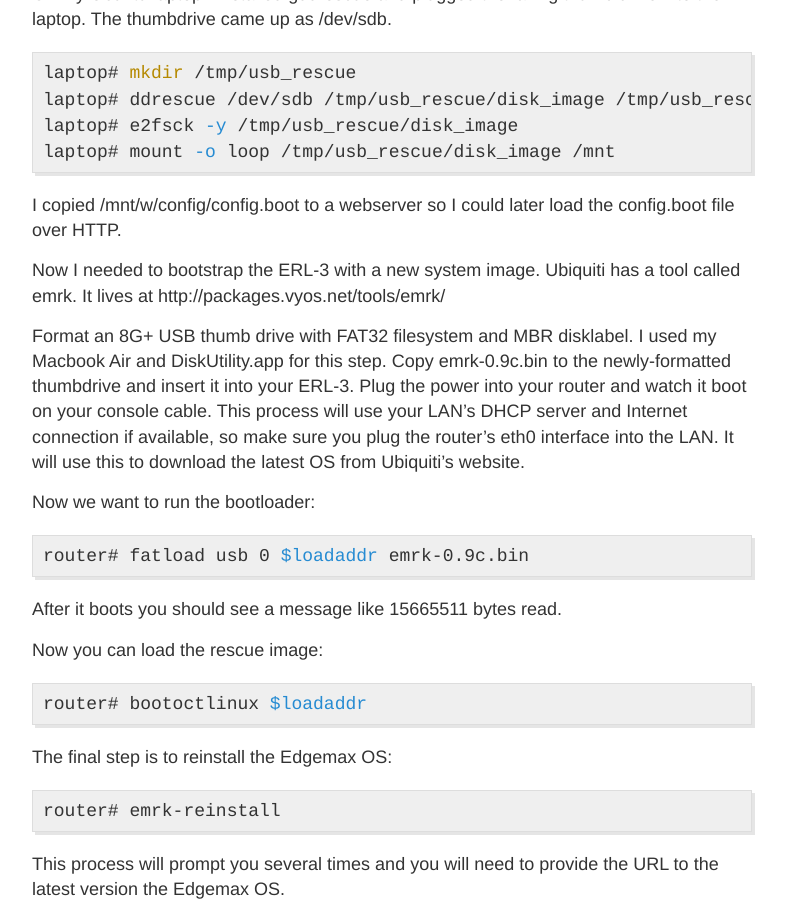
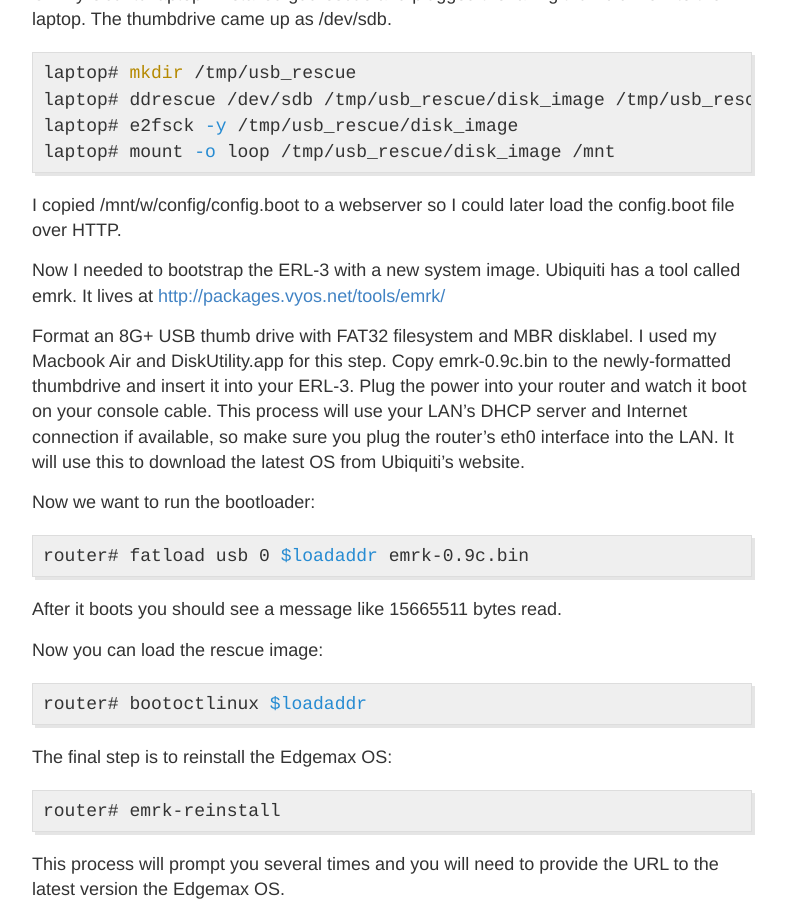
Before and after one commit to hanskuhn/hanskuhn.github.io, a Jekyll site: the page built from _posts/2018-11-20-Recover_edgerouterlite.md, in a window 1280 px wide and 900 px high, scrolled down 884 px. Shown: the whole window, without its empty margins (248-1034 px from the left). Built offline with Jekyll 4.4.1, drawn with Linux system fonts in a browser that asks for light colours; part of the change alters nothing that is shown.

Commit message:
linkified the URLs

```diff
--- a/_posts/2018-11-20-Recover_edgerouterlite.md
+++ b/_posts/2018-11-20-Recover_edgerouterlite.md
@@ -46,7 +46,7 @@ I copied /mnt/w/config/config.boot to a webserver so I could later load
 the config.boot file over HTTP.
 
 Now I needed to bootstrap the ERL-3 with a new system image. Ubiquiti has a tool
-called emrk. It lives at http://packages.vyos.net/tools/emrk/
+called emrk. It lives at [http://packages.vyos.net/tools/emrk/](http://packages.vyos.net/tools/emrk/)
 
 Format an 8G+ USB thumb drive with FAT32 filesystem and MBR disklabel. I used my
 Macbook Air and DiskUtility.app for this step. Copy emrk-0.9c.bin to the
@@ -79,7 +79,7 @@ router# emrk-reinstall
 This process will prompt you several times and you will need to provide
 the URL to the latest version the Edgemax OS.
 
-http://dl.ubnt.com/firmwares/edgemax/v1.7.0/ER-e100.v1.7.0.4783374.tar
+[http://dl.ubnt.com/firmwares/edgemax/v1.7.0/ER-e100.v1.7.0.4783374.tar](http://dl.ubnt.com/firmwares/edgemax/v1.7.0/ER-e100.v1.7.0.4783374.tar)
 
 Unplug the router from any LAN until you have an initial configuration.
 
```
